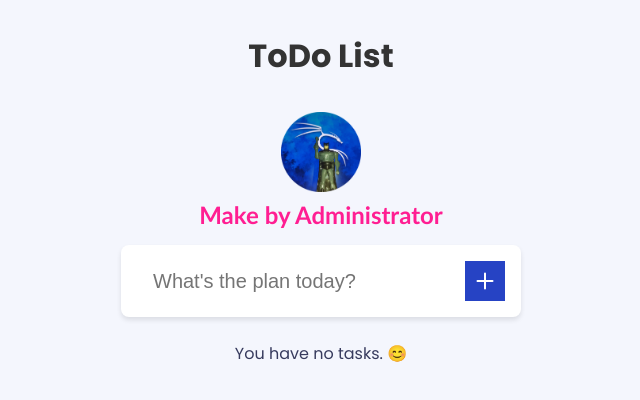
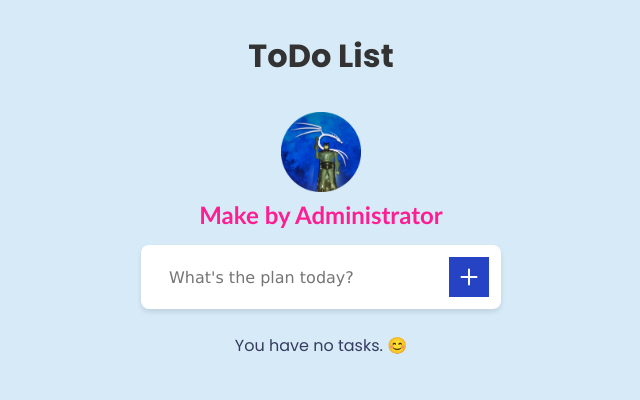
Before and after one commit to administrator91/ToDo-list, a plain HTML site: page index.html in a window 1280 px wide. Shown: the whole page, without its empty margins (319-959 px from the left). Drawn offline with Linux system fonts and the light colour scheme.

Commit message:
Update some arguments style.css

```diff
--- a/style.css
+++ b/style.css
@@ -9,7 +9,7 @@
 body {
   font-family: "Poppins", sans-serif;
   padding: 2rem;
-  background: #f4f6fd;
+  background: #D6EAF8;
 }
 
 h1.hover-effect {
@@ -40,13 +40,13 @@ h2 {
   }
 
 .container {
-  max-width: 400px;
+  max-width: 360px;
   margin: auto;
 }
 
 .todo-form {
   background: #fff;
-  padding: 16px;
+  padding: 12px;
   border-radius: 8px;
   box-shadow: 0 3px 5px 0 rgba(0, 0, 0, 0.1);
   display: flex;
@@ -57,9 +57,10 @@ h2 {
 .todo-form input {
   flex: 1;
   padding: 8px 16px;
-  font-size: 1.25rem;
+  font-size: 1.0rem;
   border: none;
   outline: none;
+  font-family:Verdana, Geneva, Tahoma, sans-serif;
 }
 
 .todo-form button {
@@ -88,7 +89,7 @@ h2 {
   color: #373b5e;
   font-weight: 500;
   font-size: 1rem;
-  padding: 12px 16px;
+  padding: 10px 12px;
   border-radius: 8px;
   box-shadow: 0 3px 5px 0 rgba(0, 0, 0, 0.1);
   margin-top: 8px;
```
